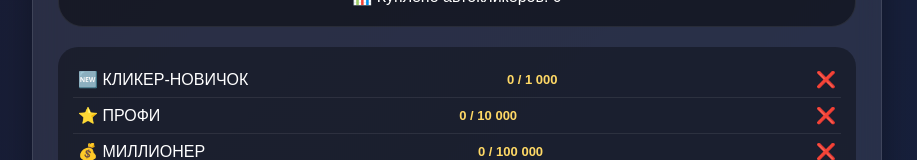
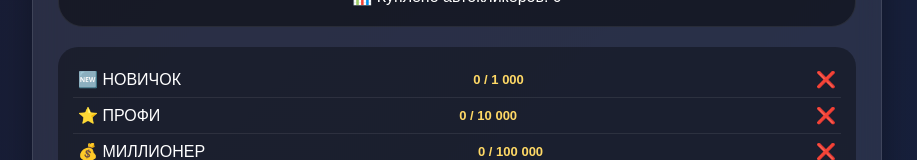
Before and after one commit to egorzuev2015m-bit/Clicked-for-HTML, a plain HTML site: page index.html in a window 1280 px wide. Shown: the part 1353-1513 px from the top of the page, without its empty margins (183-1100 px from the left). Drawn offline with Linux system fonts and the light colour scheme.

Commit message:
Update index.html

```diff
--- a/index.html
+++ b/index.html
@@ -464,7 +464,7 @@
     <!-- ============================================================ -->
     <div class="inventory">
         <div class="inventory-row">
-            <span>🆕 КЛИКЕР-НОВИЧОК</span>
+            <span>🆕 НОВИЧОК</span>
             <span class="progress-text" id="achNoviceProgress">0 / 1 000</span>
             <span id="achNoviceStatus">❌</span>
         </div>
```
